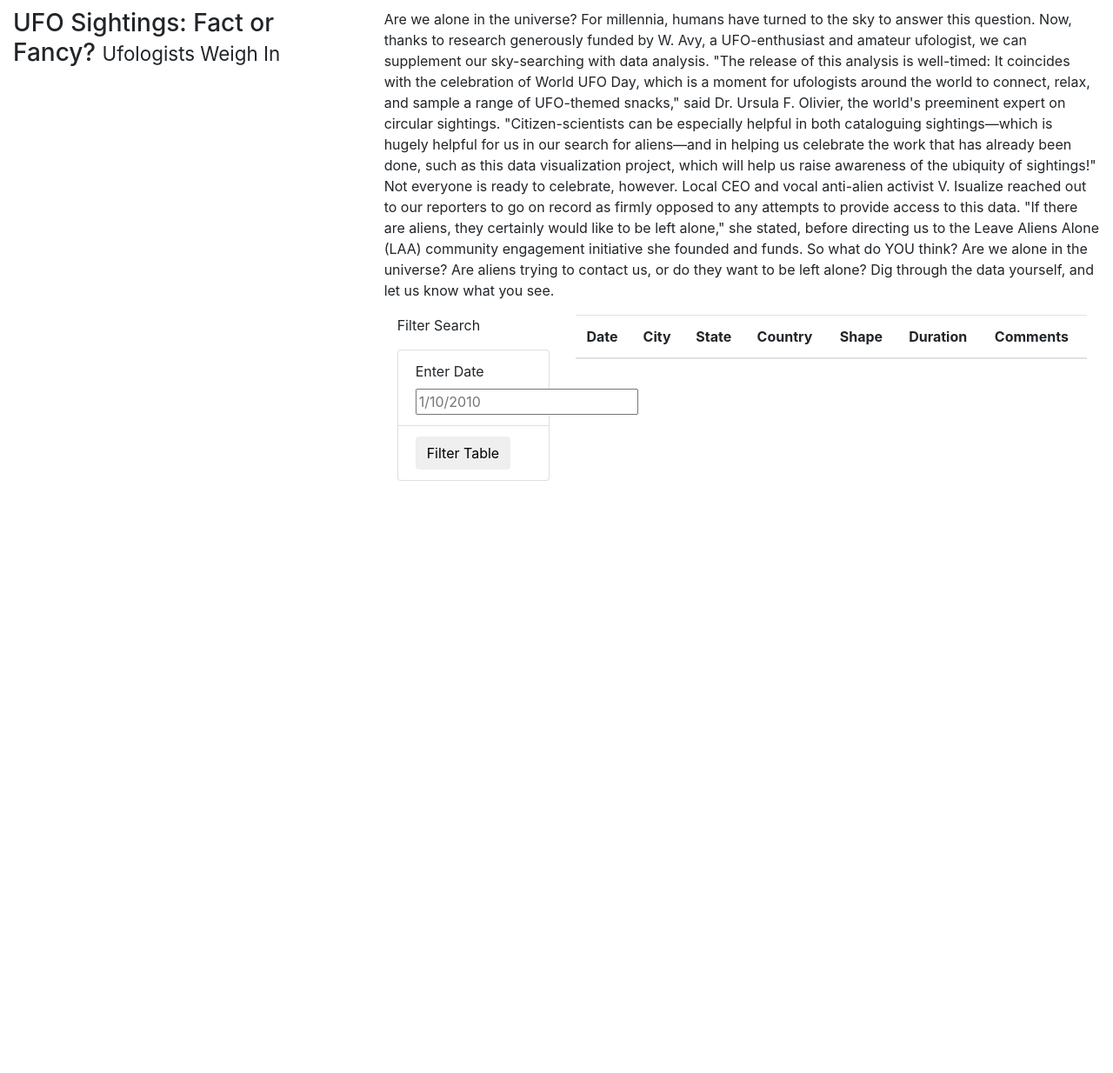
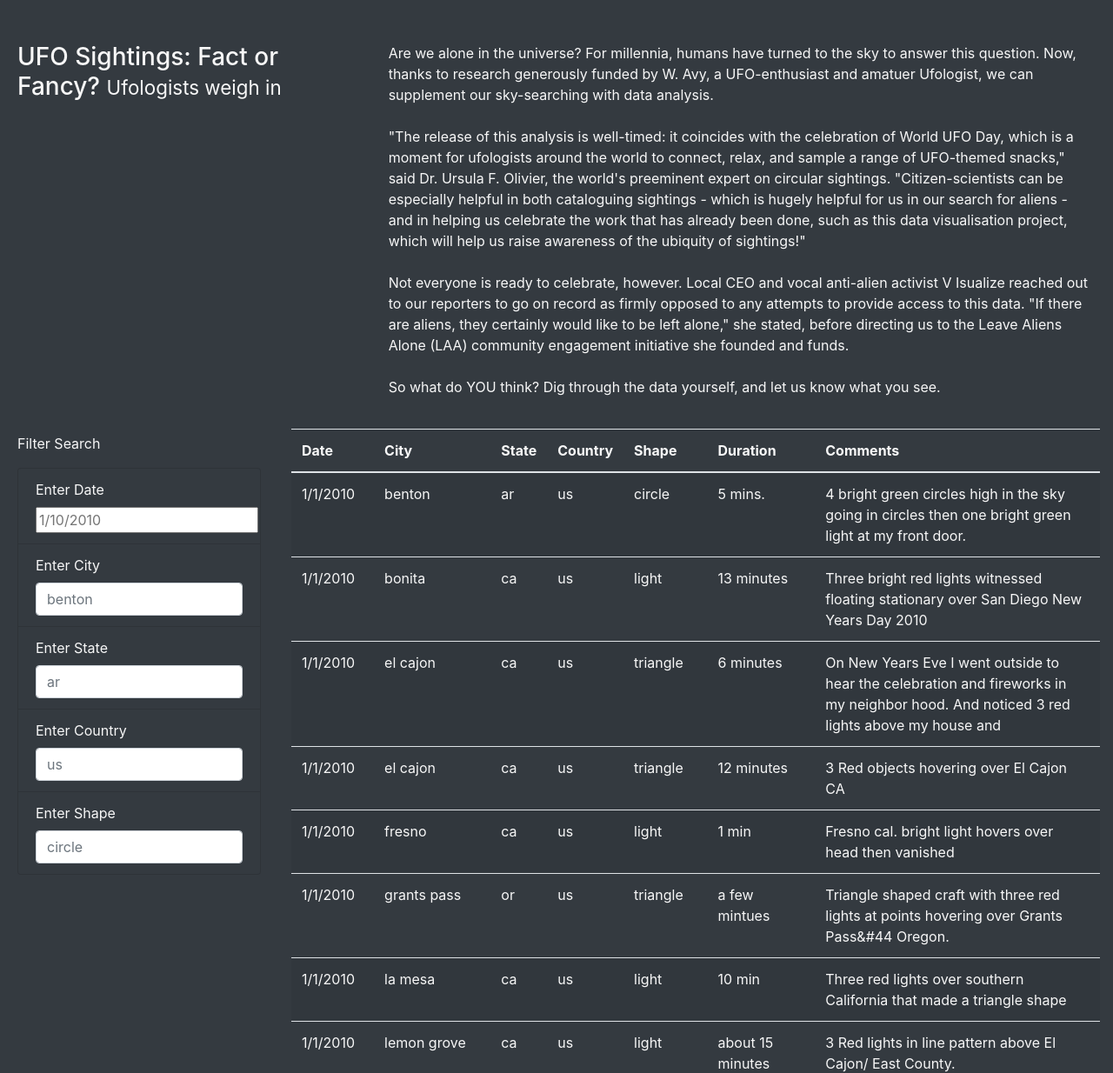
Before and after one commit to mdfjoseph/UFOs, a plain HTML site: page index.html in a window 1280 px wide. Shown: the part 262-1496 px from the top of the page at 87% size. Before the commit the page ends 815 px from the top, so only its background shows below. Drawn offline with nearby package versions, Linux system fonts and the light colour scheme.

Commit message:
Add files via upload

```diff
--- a/index.html
+++ b/index.html
@@ -1,9 +1,9 @@
 <!DOCTYPE html>
 <html lang="en">
   <head>
-    <meta charset="UTF-8">
-    <meta http-equiv="X-UA-Compatible" content="IE=edge">
-    <meta name="viewport" content="width=device-width, initial-scale=1.0">
+    <meta charset="UTF-8" />
+    <meta name="viewport" content="width=device-width, initial-scale=1.0" />
+    <meta http-equiv="X-UA-Compatible" content="ie=edge" />
     <title>UFO Finder</title>
     <link
       rel="stylesheet"
@@ -11,53 +11,81 @@
       integrity="sha384-Gn5384xqQ1aoWXA+058RXPxPg6fy4IWvTNh0E263XmFcJlSAwiGgFAW/dAiS6JXm"
       crossorigin="anonymous"
     />
-    <link rel="stylesheet" href="static/css/style.css">
+    <link rel="stylesheet" href="static/css/style.css" />
   </head>
-<body>
+
+  <body class="bg-dark">
     <div class="wrapper">
-        <nav class="navbar navbar-expand-lg">
+      <!-- Navbar -->
+      <nav class="navbar navbar-dark bg-dark navbar-expand-lg">
         <a class="navbar-brand" href="index.html">UFO Sightings</a>
       </nav>
+      <!-- Jumbotron -->
       <div class="jumbotron">
-            <h1>The Truth Is Out There</h1>
+        <h1 class="display-4">The Truth is Out There</h1>
       </div>
+
+      <!-- Article title and paragraph -->
       <div class="container-fluid">
         <div class="row">
-                <div class="col-md-4">
-                    <h3>UFO Sightings: Fact or Fancy?
-                        <small>Ufologists Weigh In</small></h3>
+          <div class="col-md-4 article-title">
+            <h3>UFO Sightings: Fact or Fancy? <small>Ufologists weigh in</small></h3>
           </div>
-            <div class="col-md-8">
+          <div class="col-md-8 article-p">
             <p>
-                    Are we alone in the universe? For millennia, humans have turned to the sky to answer this question. Now, thanks to research generously funded by W. Avy, a UFO-enthusiast and amateur ufologist, we can supplement our sky-searching with data analysis.
+              Are we alone in the universe? For millennia, humans have turned to the sky to answer
+              this question. Now, thanks to research generously funded by W. Avy, a UFO-enthusiast
+              and amatuer Ufologist, we can supplement our sky-searching with data analysis. <br><br>"The
+              release of this analysis is well-timed: it coincides with the celebration of World UFO
+              Day, which is a moment for ufologists around the world to connect, relax, and sample a
+              range of UFO-themed snacks," said Dr. Ursula F. Olivier, the world's preeminent expert
+              on circular sightings. "Citizen-scientists can be especially helpful in both
+              cataloguing sightings - which is hugely helpful for us in our search for aliens - and
+              in helping us celebrate the work that has already been done, such as this data
+              visualisation project, which will help us raise awareness of the ubiquity of
+              sightings!"<br><br> Not everyone is ready to celebrate, however. Local CEO and vocal
+              anti-alien activist V Isualize reached out to our reporters to go on record as firmly
+              opposed to any attempts to provide access to this data. "If there are aliens, they
+              certainly would like to be left alone," she stated, before directing us to the Leave
+              Aliens Alone (LAA) community engagement initiative she founded and funds. <br><br>So what do
+              YOU think? Dig through the data yourself, and let us know what you see.
+            </p>
+          </div>
+        </div>
+      </div>
 
-"The release of this analysis is well-timed: It coincides with the celebration of World UFO Day, which is a moment for ufologists around the world to connect, relax, and sample a range of UFO-themed snacks," said Dr. Ursula F. Olivier, the world's preeminent expert on circular sightings. "Citizen-scientists can be especially helpful in both cataloguing sightings—which is hugely helpful for us in our search for aliens—and in helping us celebrate the work that has already been done, such as this data visualization project, which will help us raise awareness of the ubiquity of sightings!"
-
-Not everyone is ready to celebrate, however. Local CEO and vocal anti-alien activist V. Isualize reached out to our reporters to go on record as firmly opposed to any attempts to provide access to this data. "If there are aliens, they certainly would like to be left alone," she stated, before directing us to the Leave Aliens Alone (LAA) community engagement initiative she founded and funds.
-
-So what do YOU think? Are we alone in the universe? Are aliens trying to contact us, or do they want to be left alone? Dig through the data yourself, and let us know what you see.
-
-                </p>
+      <!-- Filter -->
       <div class="container-fluid">
         <div class="row">
           <div class="col-md-3">
-                    <form>
+            <form class="bg-dark">
               <p>Filter Search</p>
+              <ul class="list-group">
+                <li class="list-group-item bg-dark">
+                  <label for="datetime">Enter Date</label>
+                  <input type="text" placeholder="1/10/2010" id="datetime" />
+                </li>
+                <li class="list-group-item bg-dark">
+                  <label for="city">Enter City</label>
+                  <input type="text" class="form-control" placeholder="benton" id="city" />
+                </li>
+                <li class="list-group-item bg-dark">
+                  <label for="state">Enter State</label>
+                  <input type="text" class="form-control" placeholder="ar" id="state" />
+                </li>
+                <li class="list-group-item bg-dark">
+                  <label for="country">Enter Country</label>
+                  <input type="text" class="form-control" placeholder="us" id="country" />
+                </li>
+                <li class="list-group-item bg-dark">
+                  <label for="shape">Enter Shape</label>
+                  <input type="text" class="form-control" placeholder="circle" id="shape" />
+                </li>
+              </ul>
             </form>
-                      <ul class="list-group">
-                        <li class="list-group-item">
-                        <label for="date">Enter Date</label>
-                            <input type="text" placeholder="1/10/2010" id="datetime" />
+          </div>
 
-                        </li>
-                        <li class="list-group-item">
-                            <button id="filter-btn" type="button" class="btn btn-default">Filter Table</button>
-
-                        </li>
-
-                      </ul>
-
-            </div>
+          <!-- Table -->
           <div class="col-md-9">
             <table class="table table-striped">
               <thead>
@@ -74,12 +102,11 @@ So what do YOU think? Are we alone in the universe? Are aliens trying to contact
               <tbody></tbody>
             </table>
           </div>
-
         </div>
       </div>
     </div>
-            </div>
-        </div>
-    </div>
+    <script src="https://cdnjs.cloudflare.com/ajax/libs/d3/4.11.0/d3.js"></script>
+    <script src="static/js/data.js"></script>
+    <script src="static/js/app.js"></script>
   </body>
 </html>
--- a/static/css/style.css
+++ b/static/css/style.css
@@ -0,0 +1,20 @@
+body {
+  color: #f7f7f7;
+}
+
+.jumbotron {
+  background-image: url("../images/nasa.jpg");
+  background-size: 100% 100%;
+  text-align: center;
+}
+
+.article-title, .article-p {
+  padding: 20px;
+}
+form {
+  padding: 5px;
+}
+
+#filter-btn {
+  width: 100%;
+}
--- a/static/js/app.js
+++ b/static/js/app.js
@@ -1,5 +1,13 @@
+// from data.js
+const tableData = data;
+
+// get table references
+var tbody = d3.select("tbody");
+
 function buildTable(data) {
+  // First, clear out any existing data
   tbody.html("");
+
   // Next, loop through each object in the data
   // and append a row and cells for each value in the row
   data.forEach((dataRow) => {
@@ -11,32 +19,69 @@ function buildTable(data) {
     Object.values(dataRow).forEach((val) => {
       let cell = row.append("td");
       cell.text(val);
-    }
-    );
+    });
   });
 }
 
-function handleClick() {
-  // Grab the datetime value from the filter
-  let date = d3.select("#datetime").property("value");
-  let filteredData = tableData;
+// 1. Create a variable to keep track of all the filters as an object.
+var filters = {};
 
-   // Check to see if a date was entered and filter the
-  // data using that date.
-  if (date) {
-    // Apply `filter` to the table data to only keep the
-    // rows where the `datetime` value matches the filter value
-    filteredData = filteredData.filter(row => row.datetime === date);
+// 3. Use this function to update the filters.
+function updateFilters() {
+
+  // 4a. Save the element that was changed as a variable.
+  let changedElement = d3.select(this);
+  // console.log(this);
+
+  // 4b. Save the value that was changed as a variable.
+  let elementValue = changedElement.property("value");
+  console.log(elementValue);
+
+  // 4c. Save the id of the filter that was changed as a variable.
+  let filterId = changedElement.attr("id");
+  console.log(filterId);
+
+
+  // 5. If a filter value was entered then add that filterId and value
+  // to the filters list. Otherwise, clear that filter from the filters object.
+  if (elementValue) {
+    filters[filterId] = elementValue;
   }
 
-   // Rebuild the table using the filtered data
-  // @NOTE: If no date was entered, then filteredData will
-  // just be the original tableData.
-  buildTable(filteredData);
+  else {
+    delete filters[filterId];
+  }
+// 6. Call function to apply all filters and rebuild the table
+
+filterTable();
+
 }
 
-// Attach an event to listen for the form button
-d3.selectAll("#filter-btn").on("click", handleClick);
+
+
+
+// 7. Use this function to filter the table when data is entered.
+function filterTable() {
+
+  // 8. Set the filtered data to the tableData.
+  var filteredData = tableData;
+
+
+  // 9. Loop through all of the filters and keep any data that
+  // matches the filter values
+  Object.entries(filters).forEach(([key, value]) => {
+    filteredData = filteredData.filter(row => row[key] === value);
+  });
+
+
+  // 10. Finally, rebuild the table using the filtered data
+  buildTable(filteredData);
+
+}
+
+// 2. Attach an event to listen for changes to each filter
+d3.selectAll("input").on("change", updateFilters);
+
 
 // Build the table when the page loads
 buildTable(tableData);
```
Also changed, not shown: static/js/m12_solution_app.js (added, +51 -0 lines), static/images/nasa.jpg (added). Lines whose indentation alone changed are shown as unchanged.
